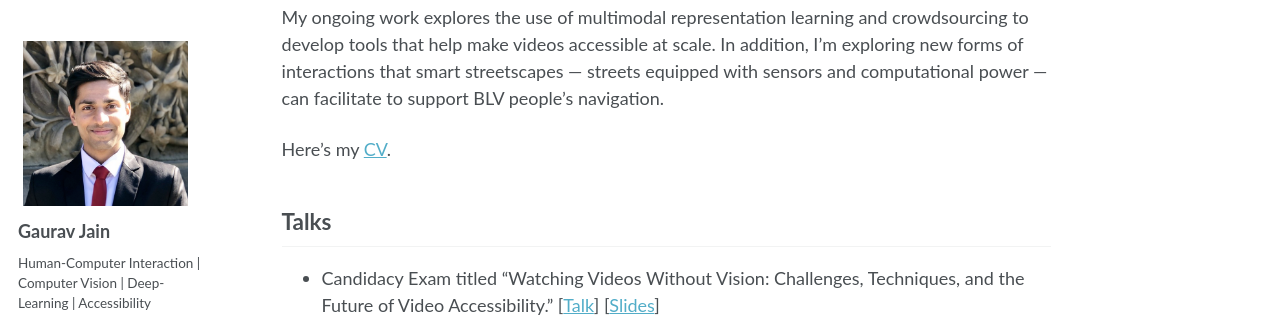
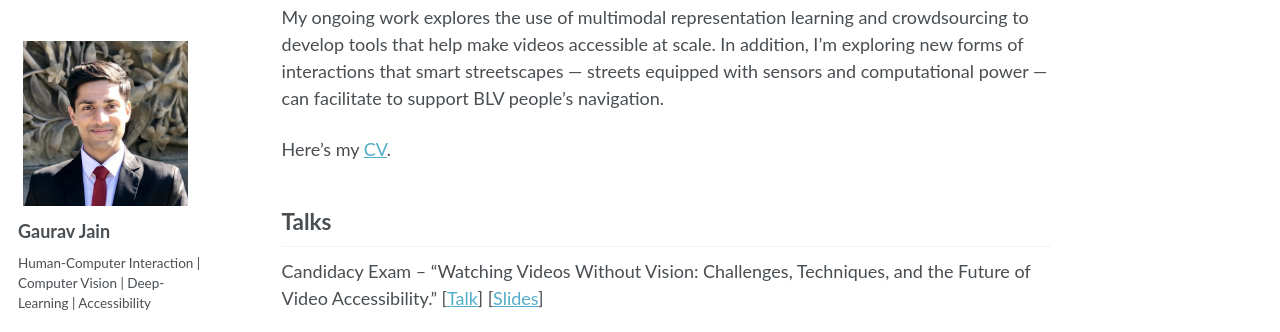
Before and after one commit to Gaurav1302/gaurav1302.github.io, a Jekyll site: the page built from _pages/about.md, in a window 1280 px wide and 900 px high, scrolled down 594 px, cut to the strip 0-332 px from the top of the window. Built offline with Jekyll 4.4.1, drawn with Linux system fonts in a browser that asks for light colours.

Commit message:
minor fix

```diff
--- a/_pages/about.md
+++ b/_pages/about.md
@@ -24,7 +24,7 @@ Here's my [CV](http://gaurav1302.github.io/files/Gaurav_CV_PhD.pdf).
 
 ## Talks
 
-- Candidacy Exam titled "Watching Videos Without Vision: Challenges, Techniques, and the Future of Video Accessibility." [[Talk](https://www.youtube.com/watch?v=QuGQKrjezdk)] [[Slides](http://gaurav1302.github.io/files/CE.pdf)]
+Candidacy Exam -- "Watching Videos Without Vision: Challenges, Techniques, and the Future of Video Accessibility." [[Talk](https://www.youtube.com/watch?v=QuGQKrjezdk)] [[Slides](http://gaurav1302.github.io/files/CE.pdf)]
 <iframe width="504" height="283.5" src="https://www.youtube.com/embed/QuGQKrjezdk" title="YouTube video player" frameborder="0" allow="accelerometer; autoplay; clipboard-write; encrypted-media; gyroscope; picture-in-picture; web-share" allowfullscreen></iframe>
 <!-- - November 2022: Paper accepted at CSCW 2023. [[Preprint](https://arxiv.org/abs/2211.16465)]  -->
 
```
